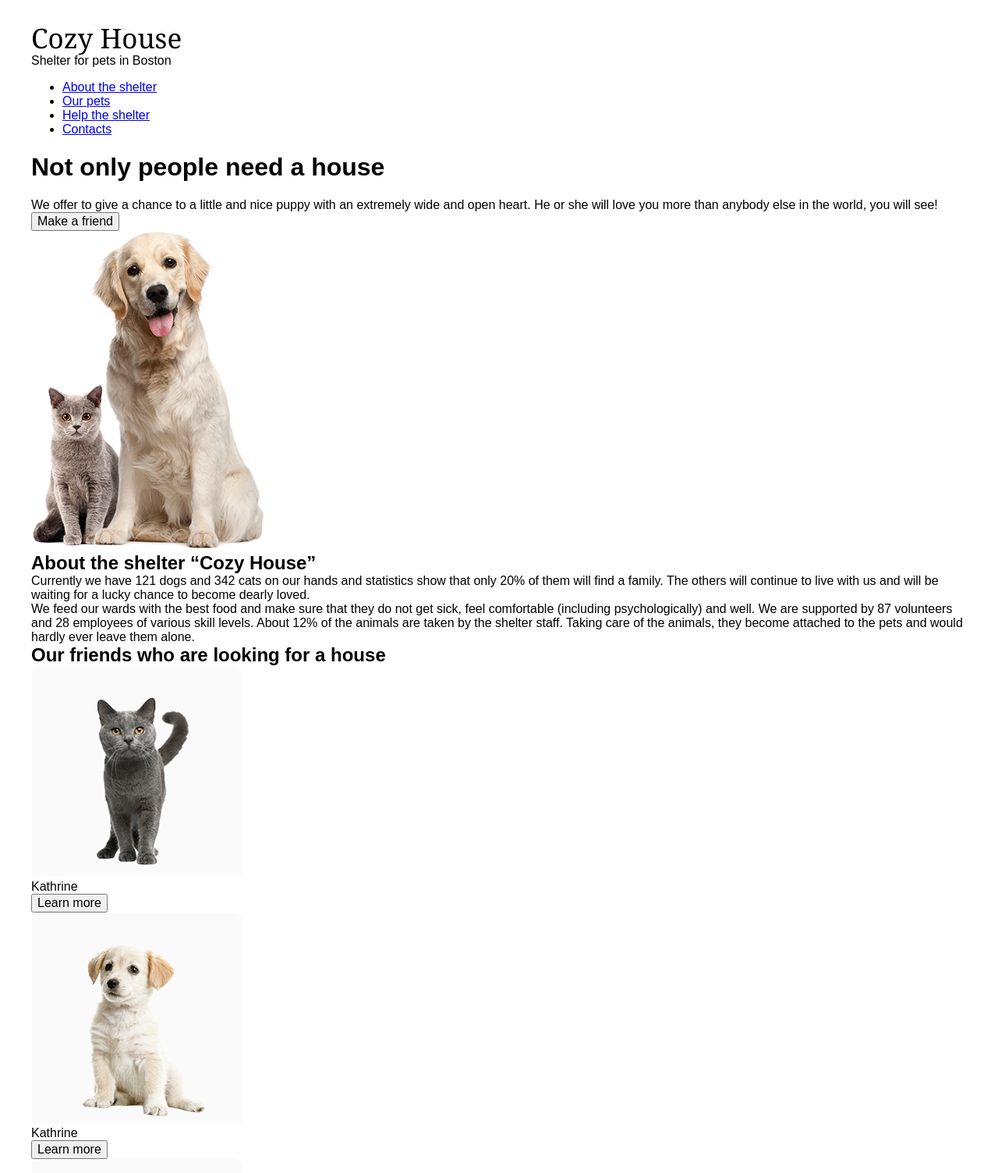
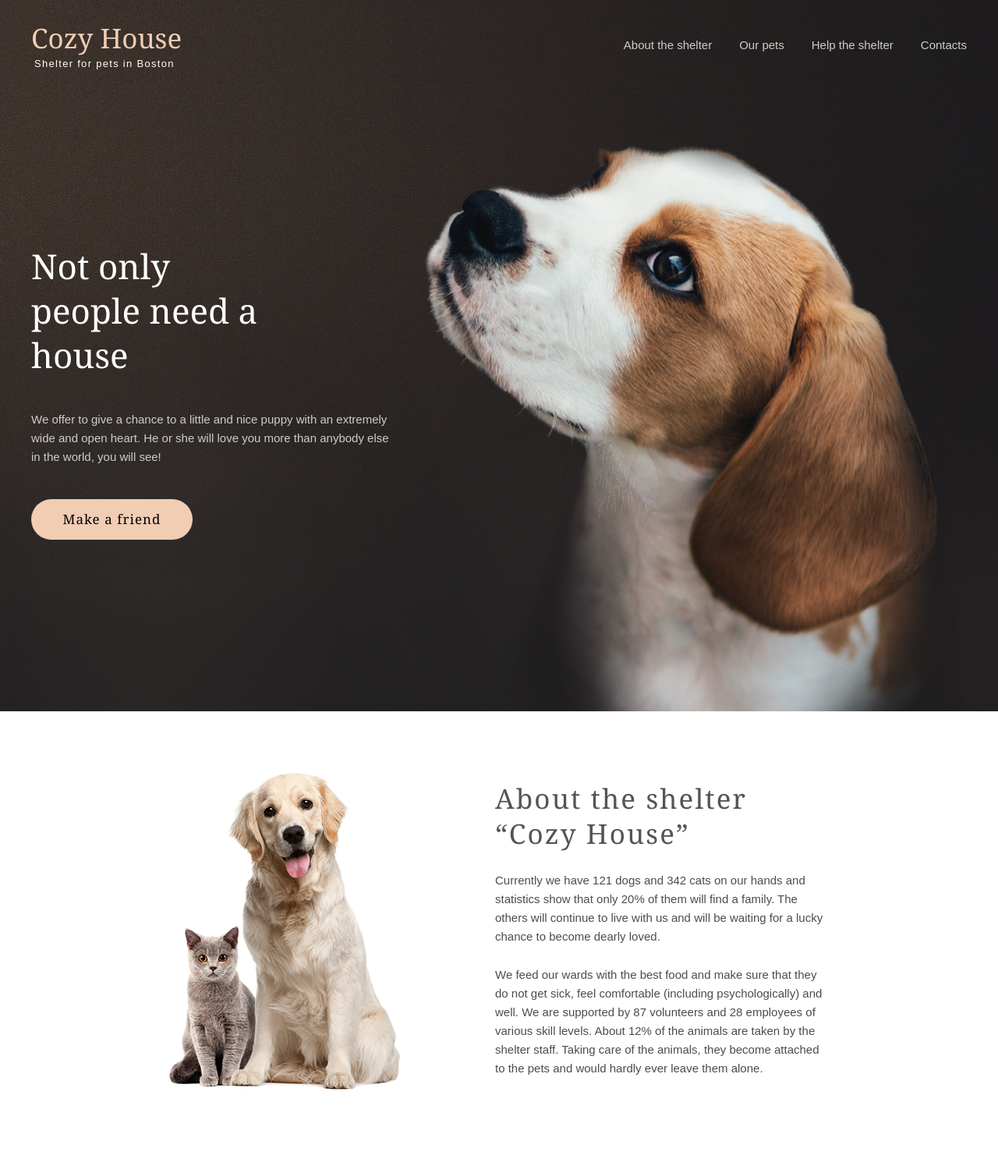
Before and after one commit to Ritter1111/Tasks, a plain HTML site: page shelter/index.html in a window 1280 px wide. Shown: the top 1504 px of the page at 78% size. Drawn offline with Linux system fonts and the light colour scheme.

Commit message:
feat: add content and style to sections

```diff
--- a/shelter/index.html
+++ b/shelter/index.html
@@ -17,78 +17,113 @@
         </div>
         <nav class="nav-header">
           <ul class="nav-menu">
-            <li class="header-item"><a href="#">About the shelter</a></li>
-            <li class="header-item"><a href="#">Our pets</a></li>
-            <li class="header-item"><a href="#">Help the shelter</a></li>
-            <li class="header-item"><a href="#">Contacts</a></li>
+            <li class="header-item">
+              <a href="#" class="header-link">About the shelter</a>
+            </li>
+            <li class="header-item">
+              <a href="#" class="header-link">Our pets</a>
+            </li>
+            <li class="header-item">
+              <a href="#" class="header-link">Help the shelter</a>
+            </li>
+            <li class="header-item">
+              <a href="#" class="header-link">Contacts</a>
+            </li>
           </ul>
         </nav>
       </div>
     </header>
     <section class="not-only">
-      <div class="wrapper">
-        <h1>Not only people need a house</h1>
-        <p>
-          We offer to give a chance to a little and nice puppy with an extremely
-          wide and open heart. He or she will love you more than anybody else in
-          the world, you will see!
+      <div class="wrapper not-only-wrapper">
+        <div class="not-only-content">
+          <h1 class="not-only-title">Not only people need a house</h1>
+          <p class="not-only-description">
+            We offer to give a chance to a little and nice puppy with an
+            extremely wide and open heart. He or she will love you more than
+            anybody else in the world, you will see!
           </p>
-        <button>Make a friend</button>
+          <button class="not-only-button">Make a friend</button>
+        </div>
+        <img src="img/start-screen-puppy.png" alt="" class="puppy" />
       </div>
     </section>
     <section class="about">
       <div class="wrapper about-wrapper">
-        <img src="img/about-pets.png" alt="" />
+        <img src="img/about-pets.png" alt="" class="about-image" />
         <div class="about-content">
-          <h2>About the shelter “Cozy House”</h2>
-          <p>
-            Currently we have 121 dogs and 342 cats on our hands and statistics
-            show that only 20% of them will find a family. The others will
-            continue to live with us and will be waiting for a lucky chance to
-            become dearly loved.
+          <h2 class="about-content-title">About the shelter “Cozy House”</h2>
+          <div class="">
+            <p class="about-content-description">
+              Currently we have 121 dogs and 342 cats on our hands and
+              statistics show that only 20% of them will find a family. The
+              others will continue to live with us and will be waiting for a
+              lucky chance to become dearly loved.
             </p>
-          <p>
-            We feed our wards with the best food and make sure that they do not
-            get sick, feel comfortable (including psychologically) and well. We
-            are supported by 87 volunteers and 28 employees of various skill
-            levels. About 12% of the animals are taken by the shelter staff.
-            Taking care of the animals, they become attached to the pets and
-            would hardly ever leave them alone.
+            <p class="about-content-description">
+              We feed our wards with the best food and make sure that they do
+              not get sick, feel comfortable (including psychologically) and
+              well. We are supported by 87 volunteers and 28 employees of
+              various skill levels. About 12% of the animals are taken by the
+              shelter staff. Taking care of the animals, they become attached to
+              the pets and would hardly ever leave them alone.
             </p>
+          </div>
         </div>
       </div>
     </section>
     <section class="our-friends">
-      <div class="wrapper">
+      <div class="wrapper our-friends-wrapper">
+        <div class="our">
           <h2 class="our-friends-title">
-          Our friends who are looking for a house
+            Our friends who <br />
+            are looking for a house
           </h2>
-        <div class="layout-4-column our-friends-container">
+        </div>
+
+        <div class="layout-5-column our-friends-container">
+          <div class="btn-adjust">
+            <button class="button-arrow"></button>
+          </div>
           <div class="card">
             <img src="img/pets-katrine.png" alt="" />
-            <p>Kathrine</p>
-            <button>Learn more</button>
+            <p class="name-pet">Kathrine</p>
+            <div class="pet-button">
+              <button class="our-friends-button btn">Learn more</button>
+            </div>
           </div>
           <div class="card">
             <img src="img/pets-jennifer.png" alt="" />
-            <p>Kathrine</p>
-            <button>Learn more</button>
+            <p class="name-pet">Jennifer</p>
+            <div class="pet-button">
+              <button class="our-friends-button btn">Learn more</button>
+            </div>
           </div>
           <div class="card">
             <img src="img/pets-woody.png" alt="" />
-            <p>Kathrine</p>
-            <button>Learn more</button>
+            <p class="name-pet">Woody</p>
+            <div class="pet-button">
+              <button class="our-friends-button btn">Learn more</button>
             </div>
           </div>
-        <div class="our-friends-button">
-          <button>Get to know the rest</button>
+          <div class="btn-adjust">
+            <button class="button-arrow"></button>
+          </div>
+        </div>
+        <div class="button-rest-container">
+          <button class="button-rest btn">Get to know the rest</button>
         </div>
       </div>
     </section>
     <section class="help">
       <div class="wrapper">
         <div class="help-content">
-          <h2>How you can help our shelter</h2>
+          <div class="help-title-wrapper">
+            <h2 class="help-title">
+              How you can help <br />
+              our shelter
+            </h2>
+          </div>
+          <div class="help-list-content">
             <div class="help-list">
               <img src="img/icon-pet-food.svg" alt="" />
               <p>Pet food</p>
@@ -127,9 +162,11 @@
             </div>
           </div>
         </div>
+      </div>
     </section>
     <section class="in-addition">
-      <div class="wrapper">
+      <div class="wrapper donation-wrapper">
+        <img src="img/donation-dog.png" alt="" />
         <div class="donation-content">
           <h2 class="donation-content-title">You can also make a donation</h2>
           <p>Name of the bank / Type of bank account</p>
@@ -142,7 +179,7 @@
             malesuada fames ac ante ipsum primis in faucibus.
           </p>
         </div>
-        <img src="img/donation-dog.png" alt="" />
+
       </div>
     </section>
     <footer class="footer">
--- a/shelter/style.css
+++ b/shelter/style.css
@@ -1,19 +1,303 @@
 html {
-    box-sizing: border-box;
+  box-sizing: border-box;
 }
 
-.wrapper{
-    max-width: 1200px;
-    margin: auto;
+.wrapper {
+  max-width: 1200px;
+  margin: auto;
 }
 
+/* .header {
+  width: 100%;
+} */
+
 .header-wrapper {
-    margin-top: 30px;
+  padding-top: 30px;
+  display: flex;
+  justify-content: space-between;
 }
-.logo-text{
-    font-family: 'Georgia';
+.logo-text {
+  font-family: "Georgia";
+  font-weight: 400;
+  font-size: 35px;
+  line-height: 110%;
+  color: #f1cdb3;
+}
+
+.nav-menu {
+  display: flex;
+  list-style: none;
+}
+
+.header-item:not(:last-child) {
+  margin-right: 35px;
+}
+
+.header-link {
+  text-decoration: none;
+  font-family: "Arial";
+  font-style: normal;
+  font-weight: 400;
+  font-size: 15px;
+  line-height: 160%;
+  color: #cdcdcd;
+}
+
+.header-link:hover {
+  color: #f1cdb3;
+  transition: 0.5s ease-in-out;
+}
+
+.logo-text-bottom {
+  font-family: "Arial";
+  font-size: 13px;
+  line-height: 25px;
+  letter-spacing: 0.1em;
+  padding-left: 4px;
+  color: #ffffff;
+}
+
+/* Styles for header end*/
+
+/* .not-only {
+  height: 116vh;
+} */
+
+.header,
+.not-only {
+  background: url(img/start-screen-background.png) no-repeat;
+  background-size: cover;
+}
+
+.not-only-wrapper {
+  display: flex;
+  justify-content: space-between;
+  align-items: center;
+}
+
+.not-only-content {
+}
+
+.not-only-title {
+  font-family: "Georgia";
+  font-style: normal;
+  font-weight: 400;
+  font-size: 44px;
+  line-height: 130%;
+  color: #ffffff;
+  width: 310px;
+}
+
+.not-only-description {
+  font-family: "Arial";
+  font-style: normal;
+  font-weight: 400;
+  font-size: 15px;
+  line-height: 160%;
+  width: 460px;
+  margin: 42px 0;
+  color: #cdcdcd;
+}
+
+.puppy {
+  padding-top: 90px;
+}
+
+.not-only-button {
+  width: 207px;
+  height: 52px;
+  background: #f1cdb3;
+  border-radius: 100px;
+  border: none;
+  font-size: 17px;
+  line-height: 130%;
+  font-family: "Georgia";
+  font-style: normal;
+  font-weight: 400;
+  letter-spacing: 0.06em;
+}
+
+/* Styles for not only end*/
+.about-content {
+  width: 430px;
+}
+
+.about-image {
+  margin-right: 120px;
+  margin-bottom: 5px;
+}
+
+.about-content-title {
+  font-family: "Georgia";
+  font-style: normal;
+  font-weight: 400;
+  font-size: 35px;
+  line-height: 130%;
+  width: 370px;
+  letter-spacing: 0.06em;
+  color: #545454;
+  padding-top: 14px;
+}
+
+.about-wrapper {
+  display: flex;
+  justify-content: center;
+  justify-content: center;
+  align-items: center;
+  margin-top: 75px;
+  margin-bottom: 100px;
+}
+
+.about-content-description {
+  font-family: "Arial";
+  font-style: normal;
+  font-weight: 400;
+  font-size: 15px;
+  line-height: 160%;
+  color: #4c4c4c;
+  margin: 25px 0;
+}
+
+/* our friends*/
+
+.our-friends {
+  background-color: #f6f6f6;
+}
+
+.our-friends-title {
+  font-family: "Georgia";
+  font-style: normal;
+  font-weight: 400;
+  font-size: 35px;
+  line-height: 130%;
+  color: #545454;
+  margin: 70px 0 60px 0;
+  letter-spacing: 0.06em;
+}
+
+.our {
+  display: flex;
+  justify-content: center;
+  text-align: center;
+  margin-top: 80px;
+}
+
+.our-friends-container {
+  display: flex;
+  justify-content: space-between;
+  flex-wrap: wrap;
+}
+
+.card {
+  background: #fafafa;
+  border-radius: 9px;
+}
+
+.name-pet {
+  margin: 30px 0;
+  font-family: "Georgia";
+  font-style: normal;
+  font-weight: 400;
+  font-size: 20px;
+  line-height: 23px;
+  letter-spacing: 0.06em;
+  color: #545454;
+  text-align: center;
+}
+
+.our-friends-button {
+  border: 2px solid #f1cdb3;
+  border-radius: 100px;
+  width: 187px;
+  height: 52px;
+  background-color: #fafafa;
+}
+
+.btn {
+  font-family: "Georgia";
+  font-style: normal;
+  font-weight: 400;
+  font-size: 17px;
+  line-height: 130%;
+  letter-spacing: 0.06em;
+}
+
+.pet-button {
+  display: flex;
+  justify-content: center;
+  margin-bottom: 30px;
+}
+
+.button-rest {
+  background: #f1cdb3;
+  border-radius: 100px;
+  width: 261px;
+  height: 52px;
+  border: none;
+}
+
+.button-rest-container {
+  display: flex;
+  justify-content: center;
+  padding: 60px 0 94px 0;
+}
+
+.button-arrow {
+  border: 2px solid #f1cdb3;
+  border-radius: 100px;
+  width: 52px;
+  height: 52px;
+  background: #fafafa;
+}
+
+.btn-adjust {
+  display: flex;
+  align-items: center;
+}
+
+/**/
+
+.help-title-wrapper {
+    display: flex;
+  justify-content: center;
+  text-align: center;
+}
+
+.help-title {
+    font-family: "Georgia";
     font-style: normal;
     font-weight: 400;
     font-size: 35px;
-    line-height: 110%;
+    line-height: 130%;
+    color: #545454;
+    /* margin: 0 0 60px 0; */
+    padding-top: 80px;
+    padding-bottom: 60px;
+    letter-spacing: 0.06em;
 }
+
+.help-list-content{
+    display: flex;
+    flex-wrap: wrap;
+
+}
+
+.help-list {
+    margin: 0 120px 0 120px;
+}
+
+/*Donation*/
+
+.donation-wrapper {
+    display: flex;
+    justify-content: space-between;
+    align-items: center;
+}
+
+/* Footer*/
+
+.layout-3-column {
+  display: flex;
+  justify-content: space-around;
+  align-items: center;
+}
```
Also changed, not shown: shelter/img/start-screen-background.png (added), shelter/normalize.css. Lines whose indentation alone changed are shown as unchanged.
